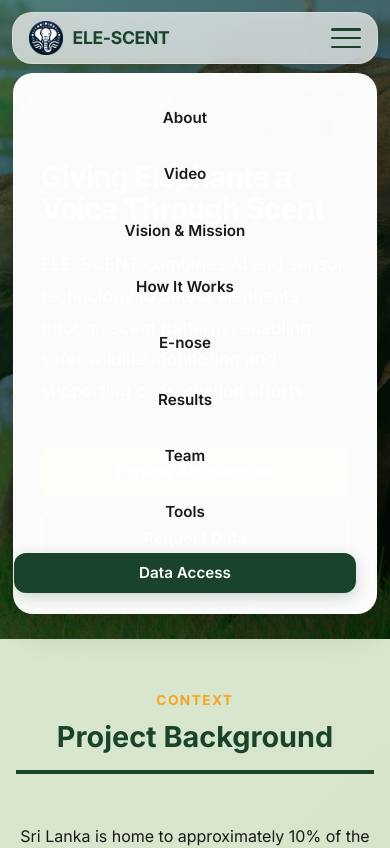
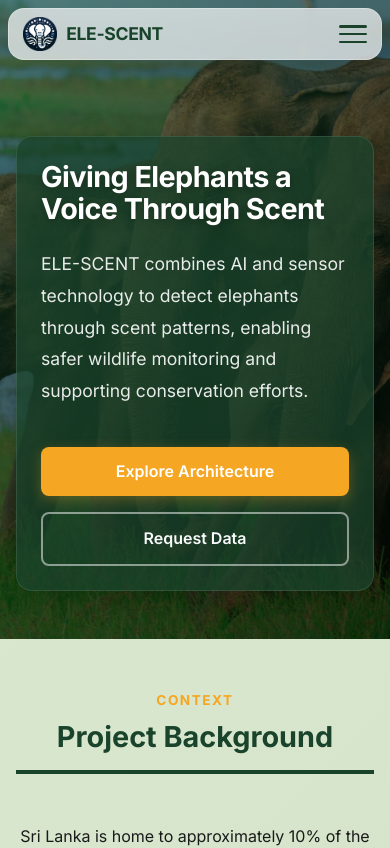
Before and after one commit to Akila618/ele_scent_landing_page, a React (Vite) app: page / in a window 390 px wide. Shown: the top 848 px of the page. Built offline with nearby package versions, Linux system fonts and the light colour scheme.

Commit message:
minor bug fixes

```diff
--- a/src/components/Header.css
+++ b/src/components/Header.css
@@ -28,11 +28,12 @@
   display: flex;
   justify-content: space-between;
   align-items: center;
+  position: relative;
 }
 
 .header-wrapper.scrolled .header {
   box-shadow: 0 15px 40px rgba(0, 0, 0, 0.12);
-  background: rgba(255, 255, 255, 0.92);
+  background: rgba(255, 255, 255, 0.95);
 }
 
 .logo {
@@ -105,13 +106,14 @@
   display: none;
   flex-direction: column;
   justify-content: space-between;
-  width: 30px;
-  height: 20px;
+  width: 28px;
+  height: 18px;
   background: transparent;
   border: none;
   cursor: pointer;
   padding: 0;
-  z-index: 1001;
+  z-index: 1005;
+  pointer-events: auto;
 }
 
 .mobile-menu-btn span {
@@ -123,7 +125,7 @@
 }
 
 .mobile-menu-btn.open span:nth-child(1) {
-  transform: translateY(8.5px) rotate(45deg);
+  transform: translateY(7.5px) rotate(45deg);
 }
 
 .mobile-menu-btn.open span:nth-child(2) {
@@ -131,10 +133,10 @@
 }
 
 .mobile-menu-btn.open span:nth-child(3) {
-  transform: translateY(-8.5px) rotate(-45deg);
+  transform: translateY(-7.5px) rotate(-45deg);
 }
 
-/* Responsive Breakpoints */
+/* Responsive Styles for Laptop/Tablet */
 
 @media (max-width: 1100px) {
   .nav a {
@@ -143,66 +145,89 @@
   }
 }
 
+/* Mobile Screens (960px and smaller) */
+
 @media (max-width: 960px) {
   .header-wrapper {
-    padding: 1rem;
+    padding: 0.75rem 1rem;
   }
 
   .header {
-    border-radius: 24px;
+    border-radius: 20px;
   }
 
   .mobile-menu-btn {
-    display: flex;
+    display: flex !important;
   }
 
+  /* Force hidden by default on mobile screens */
   .nav {
+    display: none !important;
     position: absolute;
-    top: calc(100% + 10px);
+    top: calc(100% + 12px);
     left: 0;
     right: 0;
-    background: rgba(255, 255, 255, 0.98);
-    backdrop-filter: blur(20px);
-    -webkit-backdrop-filter: blur(20px);
-    border: 1px solid var(--glass-border);
+    width: 100%;
+    background: #ffffff;
+    border: 1px solid rgba(26, 67, 43, 0.15);
     border-radius: 20px;
-    padding: 1.25rem;
+    padding: 0.75rem;
     flex-direction: column;
-    gap: 0.5rem;
-    box-shadow: 0 15px 35px rgba(0, 0, 0, 0.15);
-    display: none;
+    gap: 0.25rem;
+    box-shadow: 0 20px 40px rgba(0, 0, 0, 0.18);
+    max-height: 70vh;
+    overflow-y: auto;
+    pointer-events: auto;
+    z-index: 1004;
   }
 
+  /* Only display flex when user explicitly clicks hamburger button */
   .nav.mobile-open {
-    display: flex;
-    animation: fadeIn 0.25s ease-out forwards;
+    display: flex !important;
   }
 
   .nav a {
     width: 100%;
     text-align: center;
-    padding: 0.75rem 1rem;
-    font-size: 0.95rem;
-    border-radius: 12px;
+    padding: 0.6rem 0.75rem;
+    font-size: 0.9rem;
+    border-radius: 10px;
+    background-color: rgba(26, 67, 43, 0.03);
+  }
+
+  .nav a:hover {
+    background-color: rgba(26, 67, 43, 0.08);
   }
 
   .nav-cta {
     margin-left: 0;
-    margin-top: 0.5rem;
+    margin-top: 0.35rem;
+    background-color: var(--primary-color) !important;
   }
 }
 
 @media (max-width: 480px) {
   .header-wrapper {
-    padding: 0.75rem;
+    padding: 0.5rem;
   }
 
   .header {
-    padding: 0.5rem 1rem;
-    border-radius: 20px;
+    padding: 0.5rem 0.85rem;
+    border-radius: 16px;
   }
 
   .logo-text {
     font-size: 1.1rem;
   }
+
+  .nav {
+    top: calc(100% + 8px);
+    padding: 0.5rem;
+    border-radius: 16px;
+  }
+
+  .nav a {
+    padding: 0.5rem;
+    font-size: 0.85rem;
+  }
 }
--- a/src/components/SystemVideoSection.jsx
+++ b/src/components/SystemVideoSection.jsx
@@ -1,22 +1,39 @@
-import { useState, useRef } from 'react'
+import { useState, useRef, useEffect } from 'react'
 import { useInView } from '../hooks/useInView'
 import './SystemVideoSection.css'
 
 export default function SystemVideoSection() {
-  const [ref, isInView] = useInView()
+  const [ref, isInView] = useInView({ threshold: 0.3 })
   const [isPlaying, setIsPlaying] = useState(false)
   const videoRef = useRef(null)
 
-  const handlePlayToggle = () => {
+  // Auto-play when entire page is loaded
+  useEffect(() => {
+    const handlePageLoad = () => {
+      if (videoRef.current) {
+        // Attempt muted autoplay if supported by browser policy
+        videoRef.current.play().catch(() => {
+          // Autoplay with audio was blocked by browser policy; user can click play
+        })
+      }
+    }
+
+    if (document.readyState === 'complete') {
+      handlePageLoad()
+    } else {
+      window.addEventListener('load', handlePageLoad)
+      return () => window.removeEventListener('load', handlePageLoad)
+    }
+  }, [])
+
+  // Auto-pause when scrolled out of view, auto-resume when scrolled back into view
+  useEffect(() => {
     if (videoRef.current) {
-      if (isPlaying) {
+      if (!isInView && isPlaying) {
         videoRef.current.pause()
-      } else {
-        videoRef.current.play()
       }
-      setIsPlaying(!isPlaying)
     }
-  }
+  }, [isInView, isPlaying])
 
   return (
     <section id="system-video" className={`system-video-section ${isInView ? 'animate' : ''}`} ref={ref}>
@@ -33,12 +50,15 @@ export default function SystemVideoSection() {
               ref={videoRef}
               className="system-video-element"
               controls
-              preload="none"
+              controlsList="nodownload"
+              onContextMenu={(e) => e.preventDefault()}
+              preload="auto"
+              playsInline
               onPlay={() => setIsPlaying(true)}
               onPause={() => setIsPlaying(false)}
               onEnded={() => setIsPlaying(false)}
             >
-              <source src="/images/elescent.mp4" type="video/mp4" />
+              <source src="/images/elescent.mp4#t=0.001" type="video/mp4" />
               Your browser does not support the video tag.
             </video>
           </div>
--- a/src/hooks/useInView.js
+++ b/src/hooks/useInView.js
@@ -6,23 +6,20 @@ export const useInView = (options = {}) => {
 
   useEffect(() => {
     const observer = new IntersectionObserver(([entry]) => {
-      if (entry.isIntersecting) {
-        setIsInView(true)
-        // Stop observing once animated
-        observer.unobserve(entry.target)
-      }
+      setIsInView(entry.isIntersecting)
     }, {
       threshold: 0.1,
       ...options
     })
 
-    if (ref.current) {
-      observer.observe(ref.current)
+    const currentRef = ref.current
+    if (currentRef) {
+      observer.observe(currentRef)
     }
 
     return () => {
-      if (ref.current) {
-        observer.unobserve(ref.current)
+      if (currentRef) {
+        observer.unobserve(currentRef)
       }
     }
   }, [options])
```
